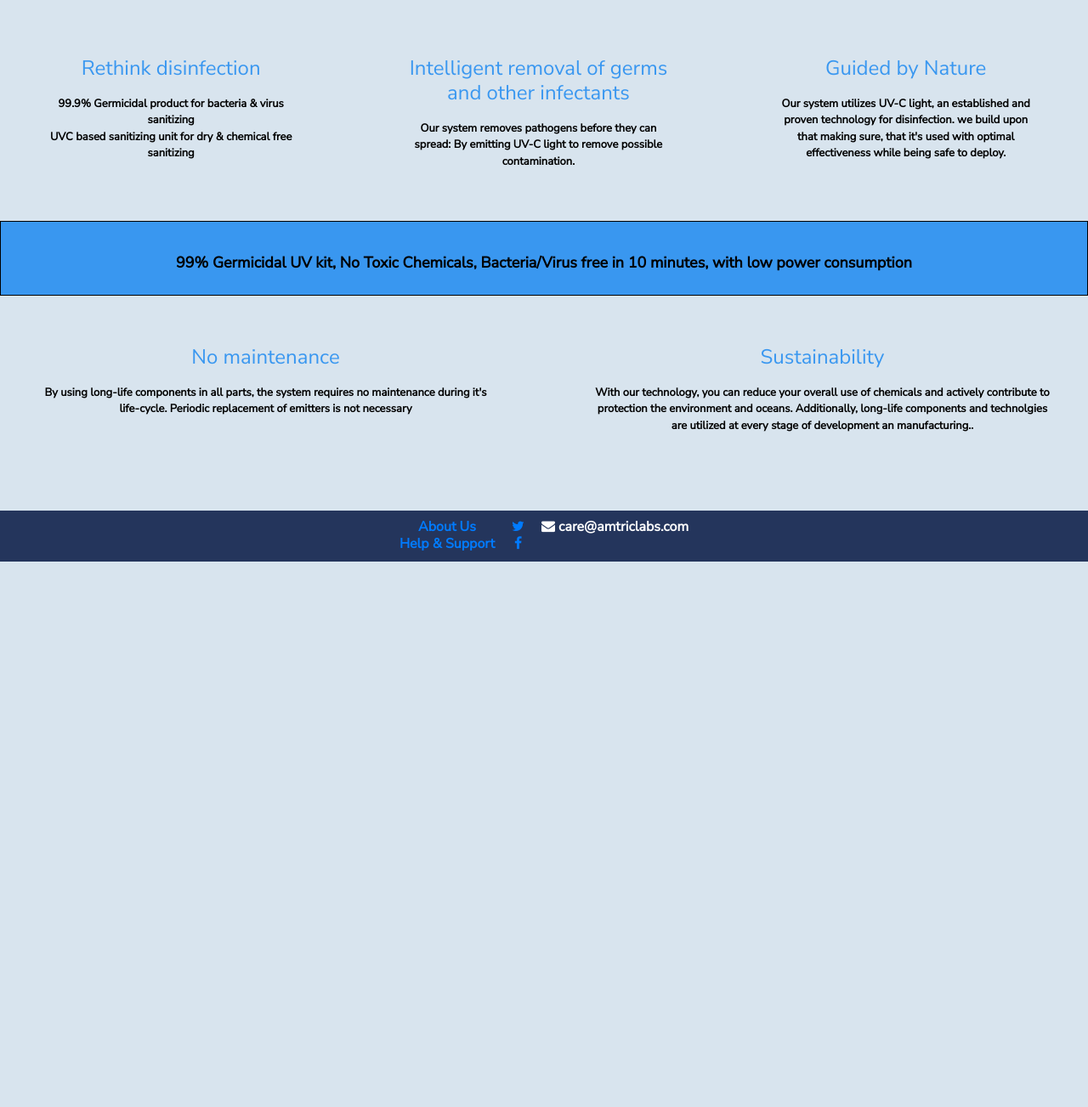
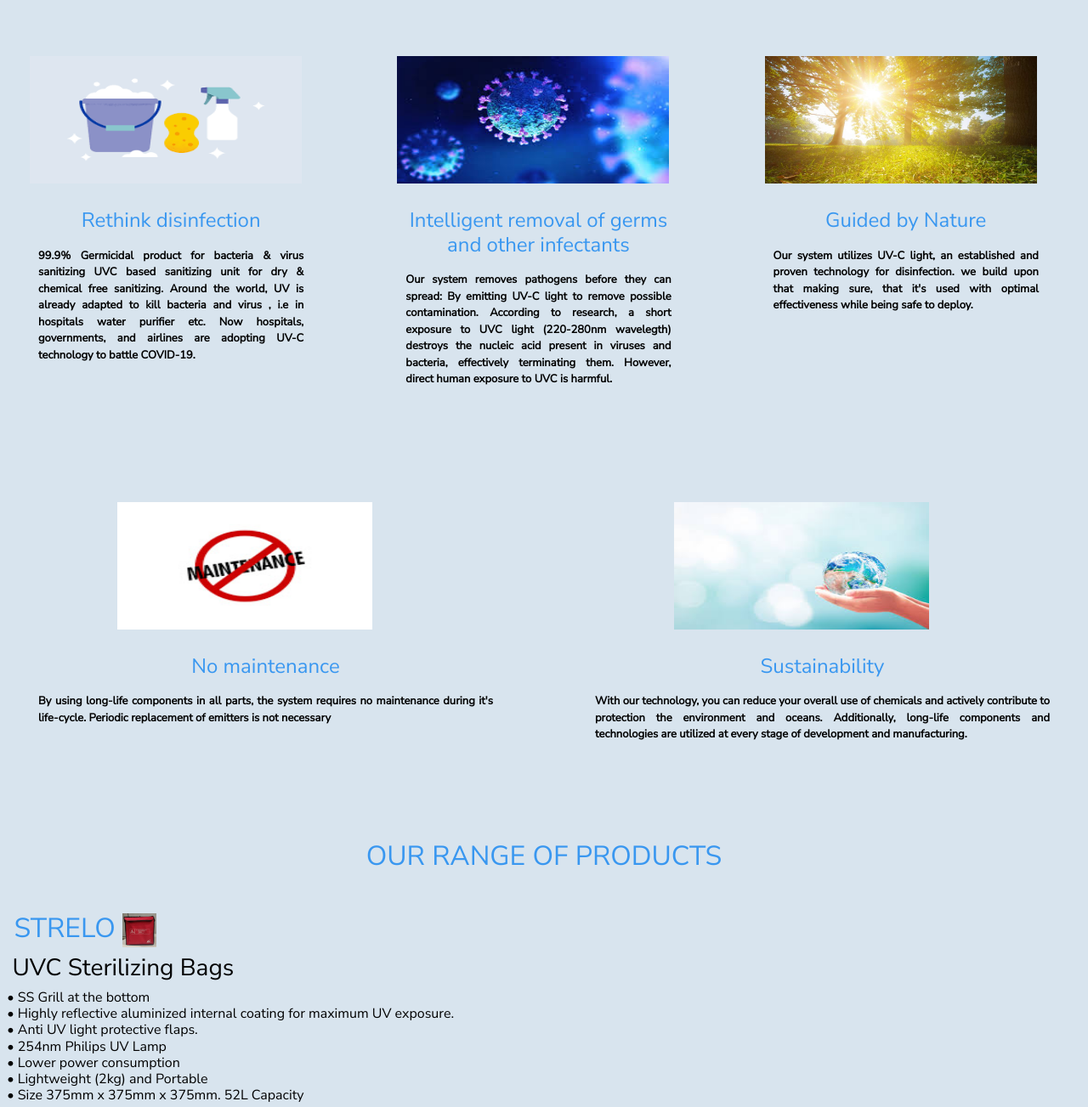
Before and after one commit to megaflops/firstpage, a plain HTML site: page index.html in a window 1280 px wide. Shown: the part 880-2183 px from the top of the page at 85% size. Before the commit the page ends 1556 px from the top, so only its background shows below. Drawn offline with nearby package versions, Linux system fonts and the light colour scheme.

Commit message:
Adding images at home page

```diff
--- a/index.html
+++ b/index.html
@@ -113,53 +113,86 @@
           <center>
           <div class="row">
             <div class="columnmy">
-              <h4> <span style="color: rgb(57, 151, 240)"> Rethink disinfection </span> </h4>
-              <div class="textBoldBgL">99.9% Germicidal product for bacteria & virus sanitizing  <br>
-                UVC based sanitizing unit for dry & chemical free sanitizing
+              <img src="images/rethinkDis.jpg" style="width:320px;height:150px;margin-right: 50px;">
+              <h4> <span style="color: rgb(57, 151, 240)"> <br> Rethink disinfection </span> </h4>
+              <div class="textBoldBgL"> <p align="justify" >99.9% Germicidal product for bacteria & virus sanitizing
+                UVC based sanitizing unit for dry & chemical free sanitizing.
+                Around the world, UV is already adapted to kill bacteria and virus , i.e in hospitals water purifier etc.
+                Now hospitals, governments, and airlines are adopting UV-C technology to battle COVID-19. </p>
               </div>
               <!--p> Disinfect all items that enters yor house</p-->
             </div>
             <div class="columnmy" >
-              <h4> <span style="color: rgb(57, 151, 240)"> Intelligent removal of germs and other infectants </span> </h4>
-              <div class="textBoldBgL">Our system removes pathogens before they can spread:
+              <img src="images/uvAndVirus.jpg" style="width:320px;height:150px;margin-right: 50px;">
+              <h4> <span style="color: rgb(57, 151, 240)"> <br> Intelligent removal of germs and other infectants </span> </h4>
+              <div class="textBoldBgL"> <p align="justify"> Our system removes pathogens before they can spread:
                 By emitting UV-C light to remove possible contamination.
+                According to research, a short exposure to UVC light (220-280nm wavelegth) destroys the nucleic acid present in viruses and bacteria,
+                effectively terminating them.
+                However, direct human exposure to UVC is harmful. </p>
               </div>
             </div>
             <div class="columnmy">
-              <h4> <span style="color: rgb(57, 151, 240)"> Guided by Nature </span> </h4>
-              <div class="textBoldBgL">
+              <img src="images/natureUV.jpg" style="width:320px;height:150px;margin-right: 50px;">
+              <h4> <span style="color: rgb(57, 151, 240)"> <br> Guided by Nature </span> </h4>
+              <div class="textBoldBgL"> <p align="justify">
                 Our system utilizes UV-C light, an established and proven technology for disinfection.
                 we build upon that making sure, that it's used with optimal effectiveness while being
-                safe to deploy.
+                safe to deploy. </p>
+
               </div>
             </div>
           </div>
         </center>
 
-          <div class="textBoldwithBg"> <center><p> <br>99% Germicidal UV kit, No Toxic Chemicals,
+          <!--div class="textBoldwithBg"> <center><p> <br>99% Germicidal UV kit, No Toxic Chemicals,
                 Bacteria/Virus free in 10 minutes, with low power consumption <br> </p></center>
-          </div>
+          </div-->
          <center>
           <h3></h3>
           <div class="row">
             <div class="columnmy2">
-              <h4> <span style="color: rgb(57, 151, 240)"> No maintenance </span> </h4>
-              <div class="textBoldBgL">By using long-life components in all parts, the system requires no
-                maintenance during it's life-cycle. Periodic replacement of emitters is not necessary
+              <img src="images/noMaintenance.jpg" style="width:300px;height:150px;margin-right: 50px;">
+              <h4> <span style="color: rgb(57, 151, 240)"> <br> No maintenance </span> </h4>
+              <div class="textBoldBgL"> <p align="justify">By using long-life components in all parts, the system requires no
+                maintenance during it's life-cycle. Periodic replacement of emitters is not necessary </p>
               </div>
               <!--p> Disinfect all items that enters yor house</p-->
             </div>
             <div class="columnmy2" >
-              <h4> <span style="color: rgb(57, 151, 240)"> Sustainability </span> </h4>
-              <div class="textBoldBgL">With our technology, you can reduce your overall use of chemicals and
+              <img src="images/sustenance.jpg" style="width:300px;height:150px;margin-right: 50px;">
+
+              <h4> <span style="color: rgb(57, 151, 240)"> <br> Sustainability </span> </h4>
+              <div class="textBoldBgL"> <p align="justify"> With our technology, you can reduce your overall use of chemicals and
                 actively contribute to protection the environment and oceans. Additionally,
-                long-life components and technolgies are utilized at every stage of development an manufacturing..
+                long-life components and technologies are utilized at every stage of development and manufacturing. </p>
               </div>
           </div>
           </div>
+        </center>
+          <div>
+            <span style="color: rgb(57, 151, 240)">
+                <center> <h2> <br> OUR RANGE OF PRODUCTS <br> </h2>  </center>
+                <h2> <br> &nbsp STRELO
+                  <a href="productSpec.html" >
+                    <img src="product/prod10.jpg" style="width:40px;height:40px;">
+                   </a>
+                  <br> </h2> </span>
+                <h3> &nbsp UVC Sterilizing Bags </h3>
+                <h6>
+                  &nbsp • SS Grill at the bottom <br>
+                  &nbsp • Highly reflective aluminized internal coating for maximum UV exposure. <br>
+                  &nbsp • Anti UV light protective flaps. <br>
+                  &nbsp • 254nm Philips UV Lamp <br>
+                  &nbsp • Lower power consumption <br>
+                  &nbsp • Lightweight (2kg) and Portable <br>
+                  &nbsp • Size 375mm x 375mm x 375mm. 52L Capacity
+                </h6>
+
+         </div>
 
 
-        </center>
+
         <center>
             <div class='navLeftFooter nav-sprite-v1' id='navFooter'>
               <div class="navFooterVerticalRow navAccessibility" style="display: table-row;">
@@ -171,8 +204,8 @@
                   </div>
                   <div class="navFooterLinkCol navAccessibility">
                     <ul>
-                        <li class='nav_first'>  <a target=_blank href='https://twitter.com'><i class='fa fa-twitter'></i></a> </li>
-                        <li class='nav_first'>  <a target=_blank href='https://www.facebook.com'><i class='fa fa-facebook'></i></a>
+                        <li class='nav_first'>  <a target=_blank href='https://www.youtube.com/watch?v=NHHNILQRBzw&feature=youtu.be'><i class='fa fa-youtube'></i></a> </li>
+                        <li class='nav_first'>  <a target=_blank href='https://m.facebook.com/amtric.labs.3?tsid=0.7210705768313364&source=result'><i class='fa fa-facebook'></i></a>
                     </ul>
                   </div>
                   <div class="navFooterLinkCol navAccessibility">
```
Also changed, not shown: aboutus.html (+3 -3 lines), productGallery.html (+2 -2 lines), productSpec.html (+3 -3 lines), images/flipkart.webp (added), images/natureUV.jpg (added), images/noMaintenance.jpg (added), images/rethinkDis.jpg (added), images/sustenance.jpg (added), images/uvAndVirus.jpg (added), 1 other file.
